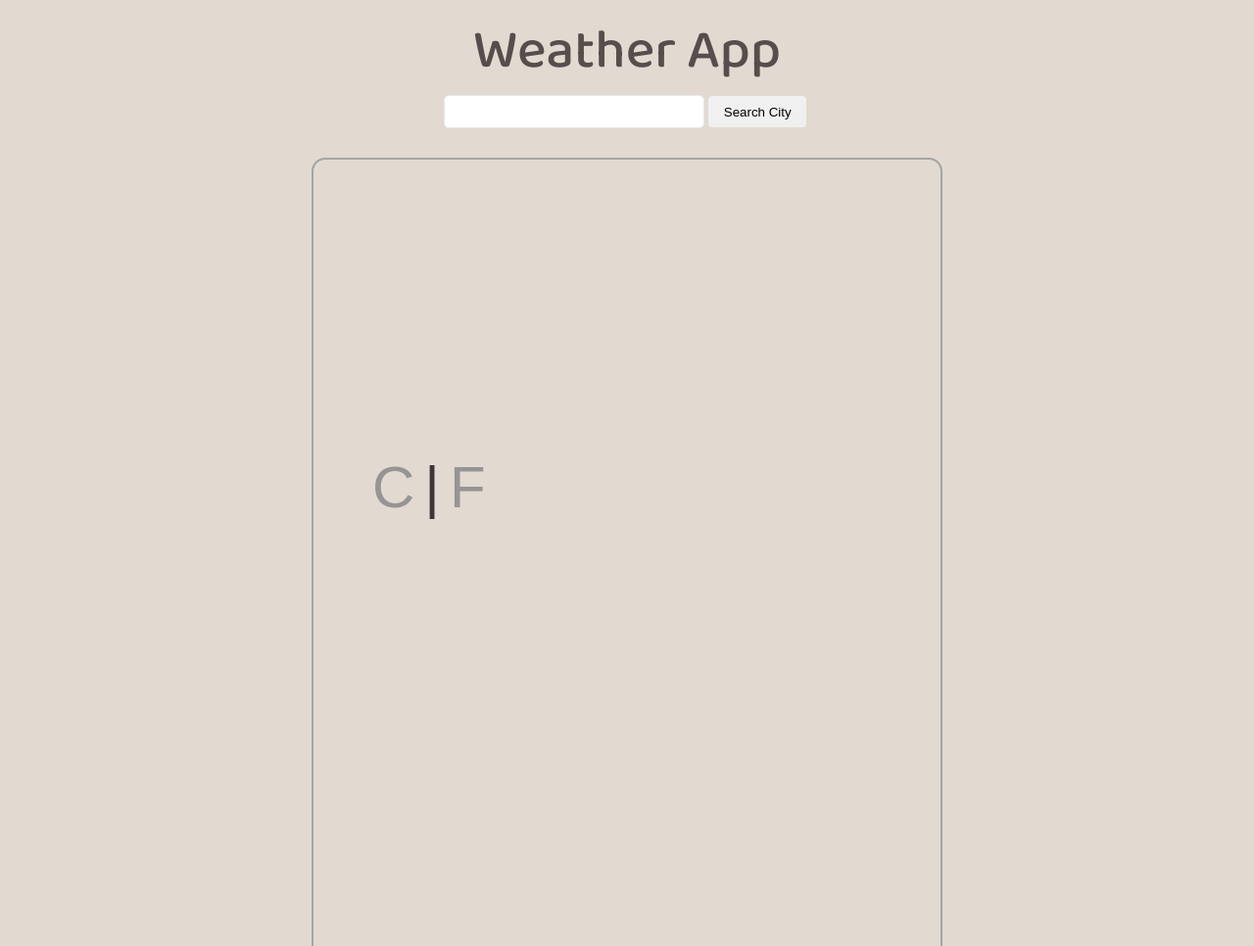
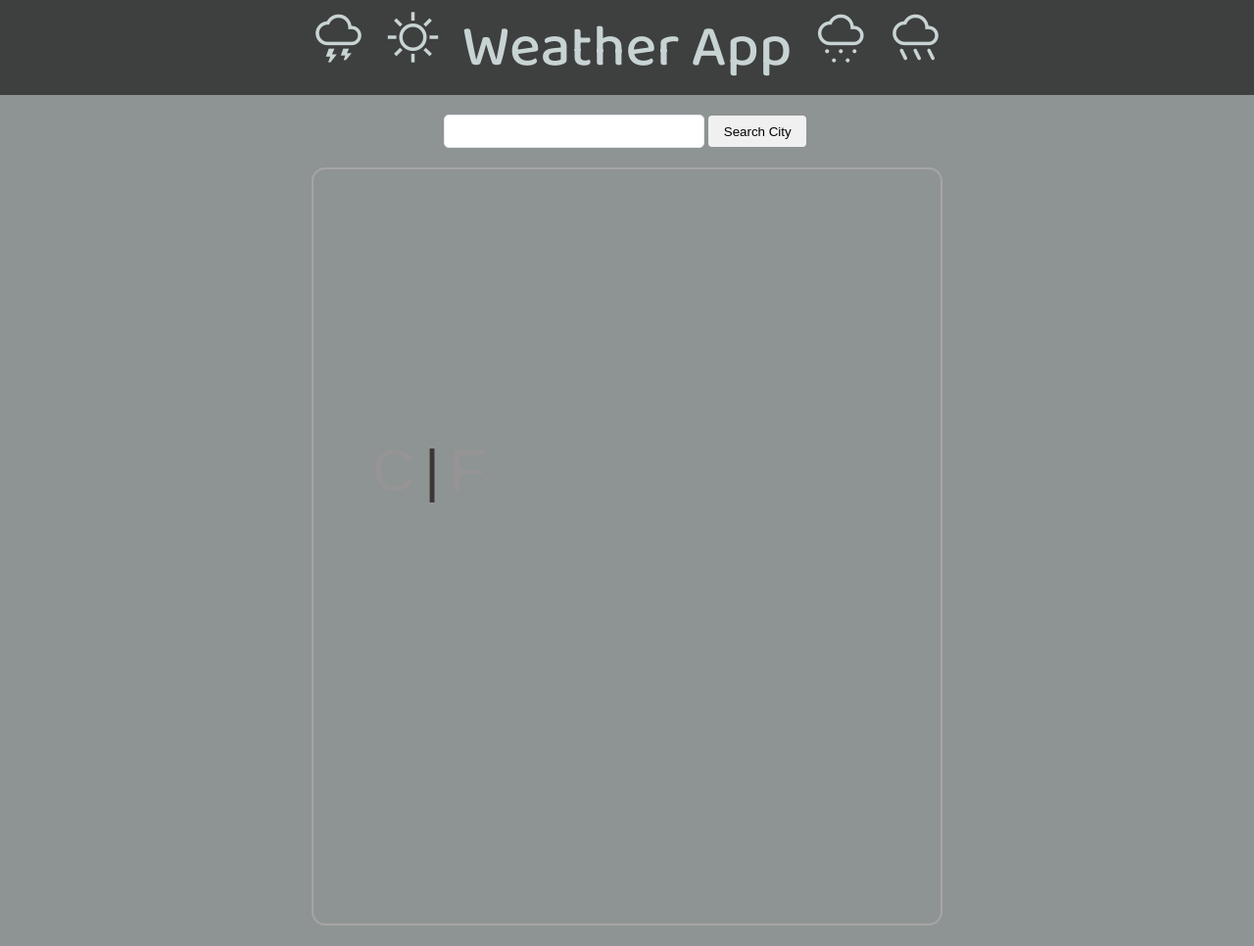
Before and after one commit to redjay48/weather-app, a website built with webpack: page dist/index.html in a window 1280 px wide. Shown: the top 966 px of the page at 98% size. After the commit the page ends 945 px from the top, so only its background shows below. Built offline with nearby package versions, Linux system fonts and the light colour scheme; no server answers; a web font is replaced by a local one.

Commit message:
Add style change

```diff
--- a/dist/index.html
+++ b/dist/index.html
@@ -7,6 +7,8 @@
     <meta name="viewport" content="width=device-width, initial-scale=1.0" />
     <meta http-equiv="Content-Security-Policy" content="upgrade-insecure-requests">
     <link rel="stylesheet" href="style.css" />
+    <link rel="stylesheet"
+        href="https://fonts.googleapis.com/css2?family=Material+Symbols+Outlined:opsz,wght,FILL,GRAD@20..48,100..700,1,-50..200" />
     <link rel="preconnect" href="https://fonts.googleapis.com">
     <link rel="preconnect" href="https://fonts.gstatic.com" crossorigin>
     <link
@@ -16,7 +18,16 @@
 </head>
 
 <body>
-    <h1>Weather App</h1>
+    <div id="heading">
+
+        <h1><span class="material-symbols-outlined" id="thunderstorm">thunderstorm</span><span class="material-symbols-outlined" id="clear-day">
+            clear_day
+            </span> Weather App <span class="material-symbols-outlined" id="cloudy-snow">
+                cloudy_snowing
+                </span><span class="material-symbols-outlined" id="rain">
+                    rainy
+                    </span></h1>
+    </div>
     <div id="container">
         <div id="search">
             <input type="text" id="search-bar" />
--- a/dist/style.css
+++ b/dist/style.css
@@ -4,16 +4,30 @@
   justify-content: center;
   align-items: center;
   width: auto;
-  background-color: rgb(226, 218, 208);
+  background-color: #8e9493;
+  margin: 0;
+}
+
+#heading {
+  width: 100vw;
+}
+
+
+
+#thunderstorm, #cloudy-snow, #rain, #clear-day {
+  font-size: 56px;
+  margin-top: 10px;
+  margin: 10px 10px 0 10px;
 }
 
 h1 {
   font-family: "Baloo 2", cursive;
-  font-size: 56px;
+  font-size: 60px;
   font-weight: 500;
-  color: rgb(88, 77, 77);
+  color: #c8d3d4;
+  background-color: #3e3f3f;
+  text-align: center;
   margin: 0;
-  text-align: center;
 }
 
 input {
@@ -32,7 +46,7 @@
   width: 260px;
   border: 1px solid rgb(88, 77, 77);
   border-radius: 5px;
-  box-shadow: 2px 1px 3px 2px rgb(204, 204, 204);
+
 }
 
 #search-btn {
@@ -67,18 +81,20 @@
 #search {
   position: relative;
   left: 21%;
-  margin-bottom: 30px;
+  margin-bottom: 20px;
+  margin-top: 20px;
 }
 
 #data {
   width: 540px;
-  height: 750px;
+  height: 670px;
   padding: 50px;
   display: grid;
   grid-template-rows: 1fr 2fr;
   color: rgb(63, 54, 54);
   border: 2px solid #a5a5a5;
   border-radius: 14px;
+
 }
 
 #top {
@@ -92,7 +108,7 @@
 }
 
 #co-ord {
-  margin-bottom: 70px;
+  margin-bottom: 50px;
 }
 .country {
   font-size: large;
@@ -201,6 +217,7 @@
 .descr {
   font-size: 28px;
   margin-top: 8px;
+  margin-bottom: 0;
 }
 
 .lat,
```
